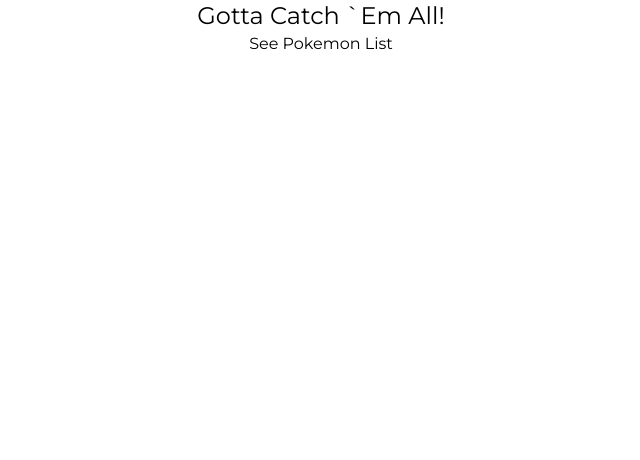
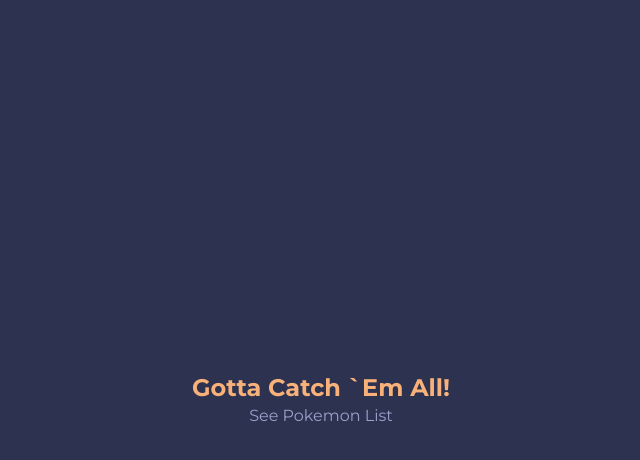
Before and after one commit to pbroniarczyk/pokedex, a Next.js app in the folder client/: page / in a window 1280 px wide. Shown: the top 460 px of the page, without its empty margins (319-959 px from the left). Built offline with nearby package versions, Linux system fonts and the light colour scheme.

Commit message:
Added app theme

```diff
--- a/client/src/app/globals.css
+++ b/client/src/app/globals.css
@@ -6,8 +6,20 @@
   box-sizing: border-box;
 }
 
+:root {
+  --color-primary: #f8b179;
+  --color-white: #ffffff;
+  --color-secondary: #2d3250;
+  --color-secondary-500: #424669;
+  --color-secondary-300: #9aa1ca;
+}
+
 @layer utilities {
   .text-balance {
     text-wrap: balance;
   }
+
+  .headline {
+    @apply text-4xl font-bold;
+  }
 }
--- a/client/src/app/layout.tsx
+++ b/client/src/app/layout.tsx
@@ -20,8 +20,8 @@
 }>) {
   return (
     <html lang="en" className={montserrat.className}>
-      <body>
-        <main className="w-full min-h-screen">{children}</main>
+      <body className="text-secondary-300">
+        <main className="w-full min-h-screen bg-secondary">{children}</main>
       </body>
     </html>
   );
--- a/client/src/app/page.tsx
+++ b/client/src/app/page.tsx
@@ -1,12 +1,14 @@
-import Link from "next/link";
+import Navigation from "@/components/Navigation";
 
 export default function App() {
   return (
-    <div className="app-page">
-      <h1 className="w-full text-center text-2xl">Gotta Catch `Em All!</h1>
-      <Link className="block w-fit mx-auto text-center" href="/pokemon-list">
-        See Pokemon List
-      </Link>
+    <div className="app-page h-screen flex flex-col justify-center items-center">
+      <h1 className="w-full text-center text-2xl text-primary font-bold">Gotta Catch `Em All!</h1>
+      <Navigation
+        className="block w-fit mx-auto text-center text-secondary-300"
+        label="See Pokemon List"
+        link="/pokemon-list"
+      />
     </div>
   );
 }
--- a/client/src/app/pokemon-list/[pokemonId]/page.tsx
+++ b/client/src/app/pokemon-list/[pokemonId]/page.tsx
@@ -1,20 +1,20 @@
-import Link from "next/link";
 import Image from "next/image";
+
+import Navigation from "@/components/Navigation";
 
 import type { IPokemon } from "@/core/IPokemon";
 import getPokemonDetails from "@/utils/getPokemonDetails,";
-
-import "./pokemon-details.css";
 
 const PokemonDetails = async ({ params: { pokemonId } }: { params: { pokemonId: string } }) => {
   const pokemonDetailsData: IPokemon = await getPokemonDetails(pokemonId);
 
   return (
-    <div className="pokemon-details-page">
-      <Link href="/pokemon-list">powrót</Link>
+    <div className="pokemon-details-page py-12 px-5">
+      <Navigation className="mb-24" label="back" link="/pokemon-list" />
 
-      <div className="pokemon-details__content flex">
+      <div className="pokemon-details flex flex-col md:flex-row">
         <Image
+          className="pokemon-details__image mx-auto"
           alt={pokemonDetailsData.name}
           src={pokemonDetailsData.image.splash}
           width={200}
@@ -22,16 +22,18 @@
           priority
         />
 
-        <aside>
-          <h1 className="pokemon-details__name">{pokemonDetailsData.name}</h1>
-          <div className="pokemon-details__type-wrapper flex gap-4">
+        <div className="pokemon-details__content">
+          <h1 className="pokemon-details__name headline text-center mt-5 ">
+            {pokemonDetailsData.name}
+          </h1>
+          <div className="pokemon-details__type-wrapper flex justify-center gap-4 mb-12">
             {pokemonDetailsData.type.map((item) => (
               <span key={item}>{item}</span>
             ))}
           </div>
 
           <p className="pokemon-details__desc">{pokemonDetailsData.description}</p>
-        </aside>
+        </div>
       </div>
     </div>
   );
--- a/client/src/app/pokemon-list/page.tsx
+++ b/client/src/app/pokemon-list/page.tsx
@@ -1,4 +1,5 @@
 import Link from "next/link";
+import Navigation from "@/components/Navigation";
 
 import type { IPokemon } from "@/core/IPokemon";
 import getPokemonList from "@/utils/getPokemonList";
@@ -10,8 +11,10 @@
 
   return (
     <div className="pokemon-list-page w-full max-w-[1366px] mx-auto flex flex-col items-center justify-start p-3 md:p-10 xl:p-24">
+      <Navigation label="back" link="/" />
+
       <h2>PokeList</h2>
-      <Link href="/">powrót</Link>
+
       <hr className="my-4" />
       <section className="mt-10 flex justify-center flex-wrap">
         {pokemonListData.map((pokemon) => (
--- /dev/null
+++ b/client/src/components/Navigation.tsx
@@ -0,0 +1,18 @@
+import { FC } from "react";
+import Link from "next/link";
+
+type Props = {
+  className?: string;
+  link: string;
+  label: string;
+};
+
+const Navigation: FC<Props> = ({ className, label, link }) => {
+  return (
+    <div className={`navigation ${className}`}>
+      <Link href={link}>{label}</Link>
+    </div>
+  );
+};
+
+export default Navigation;
--- a/client/src/components/PokemonTile.tsx
+++ b/client/src/components/PokemonTile.tsx
@@ -10,7 +10,7 @@
 
 const PokemonTile: FC<Props> = ({ pokemon }) => (
   <Link href={`/pokemon-list/${pokemon.id}`}>
-    <div className="pokemon-tile w-40 h-40 rounded-md transition-shadow flex flex-col justify-center items-center hover:shadow-md">
+    <div className="pokemon-tile w-32 lg:w-40 h-32 lg:h-40 rounded-md transition-shadow flex flex-col justify-center items-center hover:shadow-md">
       <Image
         className="object-contain"
         src={pokemon.image.thumbnail}
@@ -20,7 +20,7 @@
         placeholder="blur"
         blurDataURL={pokemon.image.sprite}
       />
-      <h3>{pokemon.name}</h3>
+      <h3 className="mt-3">{pokemon.name}</h3>
     </div>
   </Link>
 );
--- a/client/tailwind.config.ts
+++ b/client/tailwind.config.ts
@@ -6,6 +6,15 @@
     "./src/components/**/*.{js,ts,jsx,tsx,mdx}",
     "./src/app/**/*.{js,ts,jsx,tsx,mdx}",
   ],
-  plugins: [],
+  theme: {
+    colors: {
+      "primary": "#f8b179",
+      "white": "#ffffff",
+      "pink": "#ff49db",
+      "secondary": "#2d3250",
+      "secondary-500": "#424669",
+      "secondary-300": "#9aa1ca",
+    },
+  },
 };
 export default config;
```
Also changed, not shown: client/src/app/pokemon-list/[pokemonId]/pokemon-details.css (deleted, +0 -7 lines).
